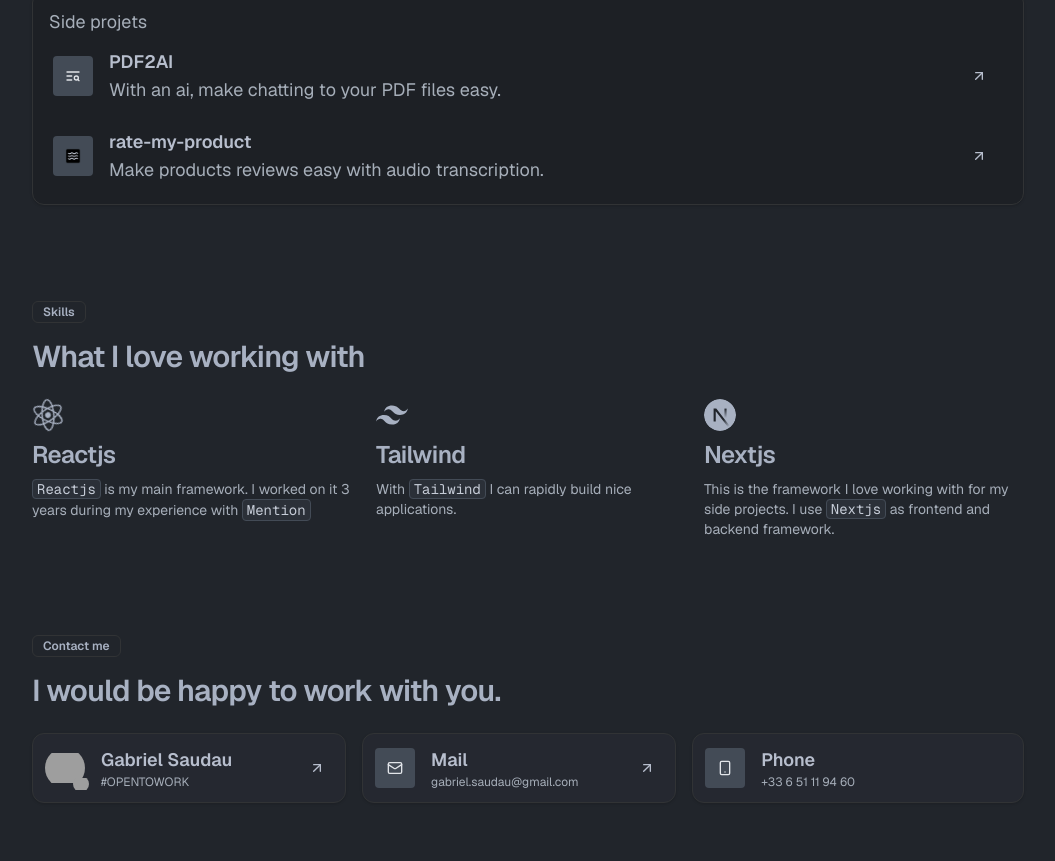
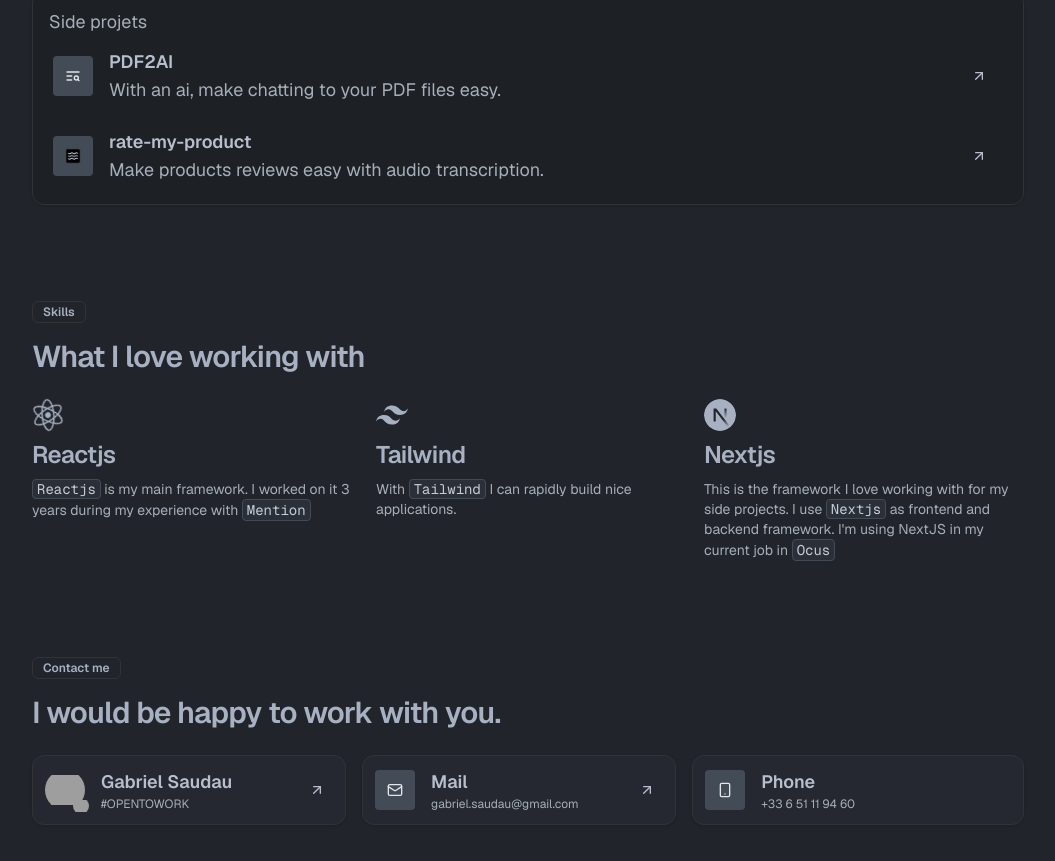
Before and after one commit to GabrielSaudau/portfolio, a Next.js app: page / in a window 1280 px wide. Shown: the part 731-1592 px from the top of the page, without its empty margins (112-1167 px from the left). Built offline with nearby package versions, Linux system fonts and the light colour scheme; grey boxes are pictures that could not be loaded; a web font is replaced by a local one.

Commit message:
update with ocus info in skills session

```diff
--- a/app/_components/Skills.tsx
+++ b/app/_components/Skills.tsx
@@ -42,7 +42,13 @@
         <h3 className="text-2xl font-semibold tracking-tight">Nextjs</h3>
         <p className="text-sm text-muted-foreground">
           This is the framework I love working with for my side projects. I use{" "}
-          <Code>Nextjs</Code> as frontend and backend framework.
+          <Code>Nextjs</Code> as frontend and backend framework. I'm using
+          NextJS in my current job in{" "}
+          <Code className="inline-flex items-center gap-1">
+            <Link href="https://www.ocus.com/" target="blank" type="external">
+              Ocus
+            </Link>
+          </Code>
         </p>
       </div>
     </div>
```
